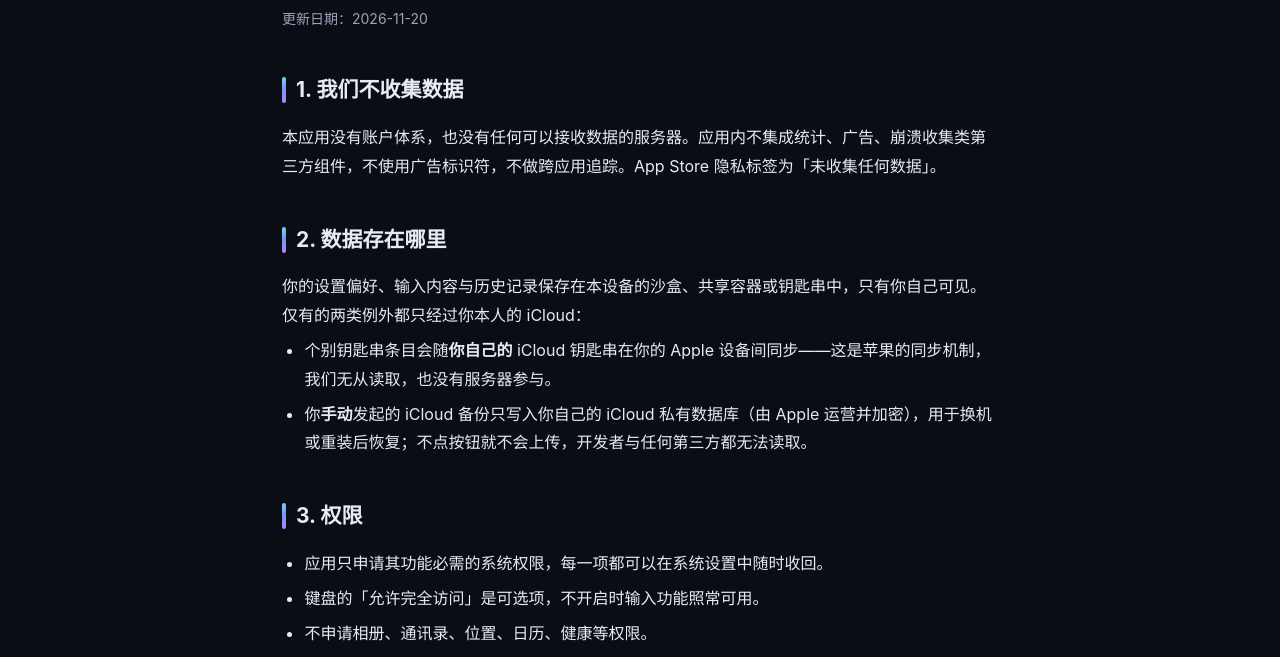
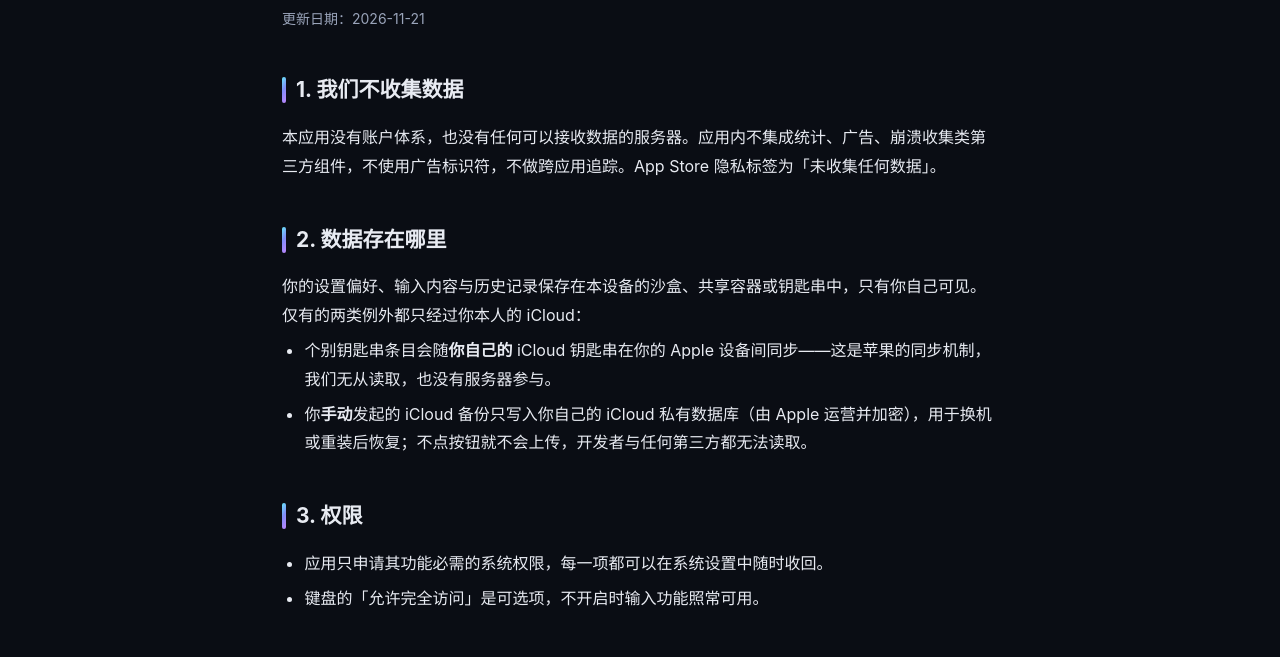
Before and after one commit to Miaolegemi9527/zibuyuweb, a plain HTML site: page input/privacy/index.html in a window 1280 px wide. Shown: the part 141-798 px from the top of the page. Drawn offline with Linux system fonts and the light colour scheme.

Commit message:
privacy: 权限节撤「不申请相册、通讯录、位置、日历、健康等权限」行——未申请的权限不做清单式解释（用户口径 2026-11-21，与随包 PRIVACY.md 同批 QQInput acd224c），更新日期 2026-11-21

```diff
--- a/input/privacy/index.html
+++ b/input/privacy/index.html
@@ -19,7 +19,7 @@
 
 <main>
   <h1 class="page-title">隐私政策</h1>
-  <p class="meta-date">更新日期：2026-11-20</p>
+  <p class="meta-date">更新日期：2026-11-21</p>
 
   <h2>1. 我们不收集数据</h2>
   <p>本应用没有账户体系，也没有任何可以接收数据的服务器。应用内不集成统计、广告、崩溃收集类第三方组件，不使用广告标识符，不做跨应用追踪。App Store 隐私标签为「未收集任何数据」。</p>
@@ -35,7 +35,6 @@
   <ul>
     <li>应用只申请其功能必需的系统权限，每一项都可以在系统设置中随时收回。</li>
     <li>键盘的「允许完全访问」是可选项，不开启时输入功能照常可用。</li>
-    <li>不申请相册、通讯录、位置、日历、健康等权限。</li>
   </ul>
 
   <h2>4. 第三方服务</h2>
```
